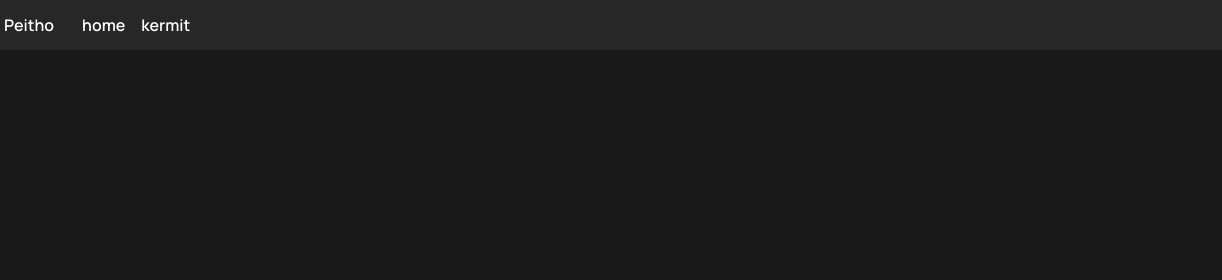
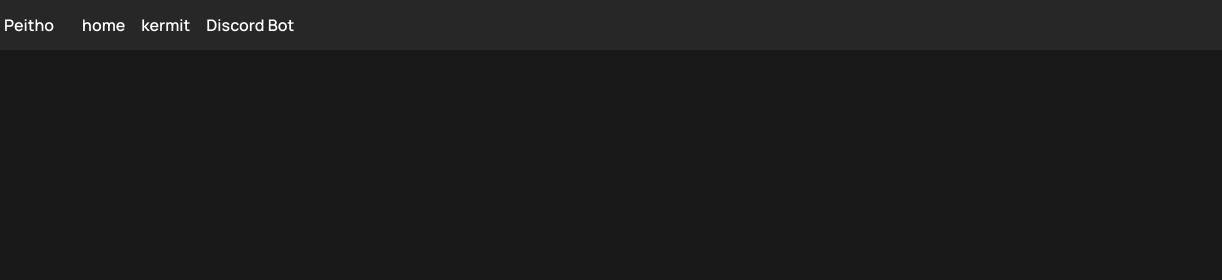
Before and after one commit to Julie420/julie420.github.io, a plain HTML site: page index.html in a window 1280 px wide. Shown: the top 280 px of the page, 58-1280 px from the left. Drawn offline with Linux system fonts and the light colour scheme; no server answers.

Commit message:
Update index.html

```diff
--- a/index.html
+++ b/index.html
@@ -47,6 +47,7 @@
             <span id='links'>
                 <a href='#'>home</a>
                 <a href='/kermit.html'>kermit</a>
+                <a href='./bot.html'>Discord Bot</a>
             </span>
         </header>
     </span>
```
